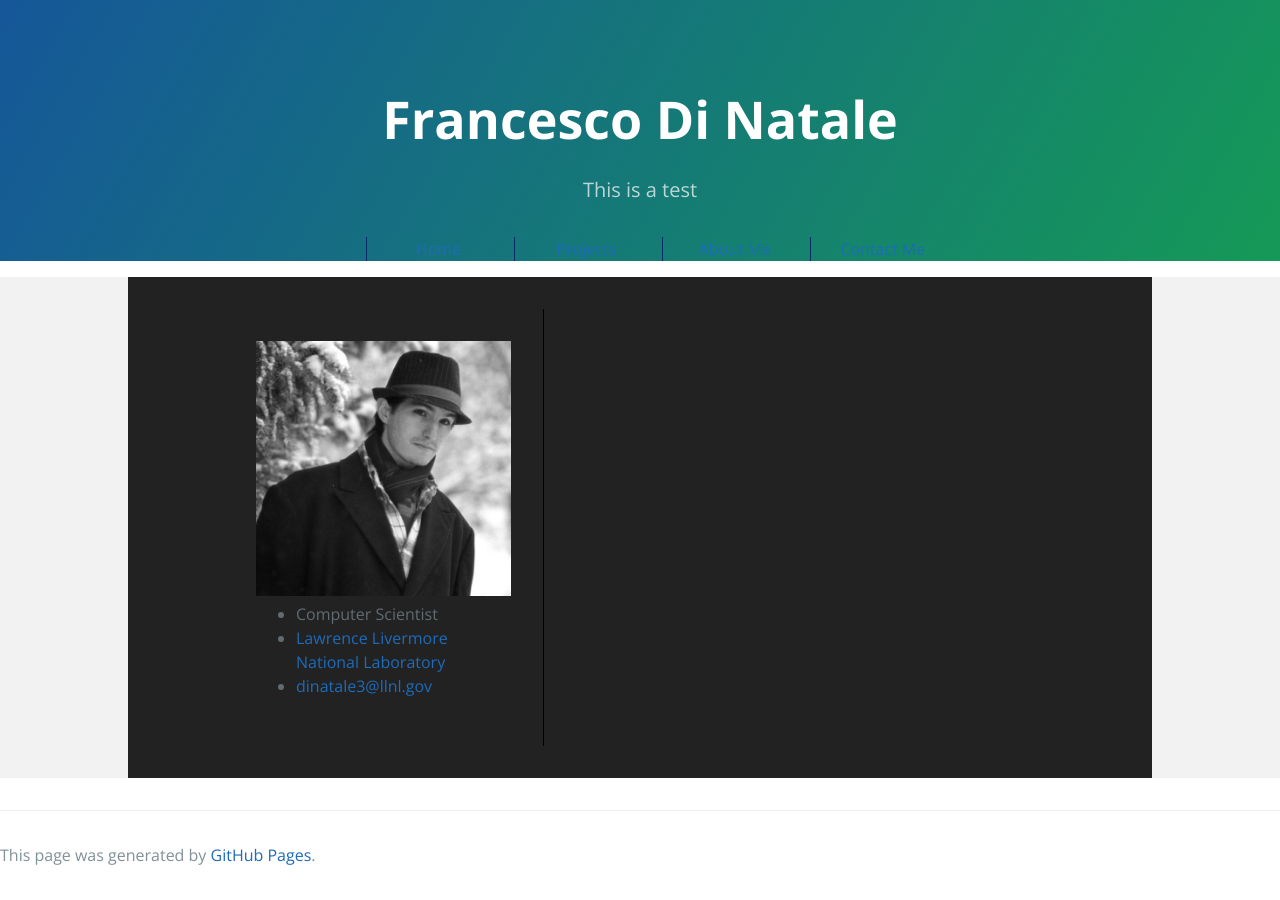
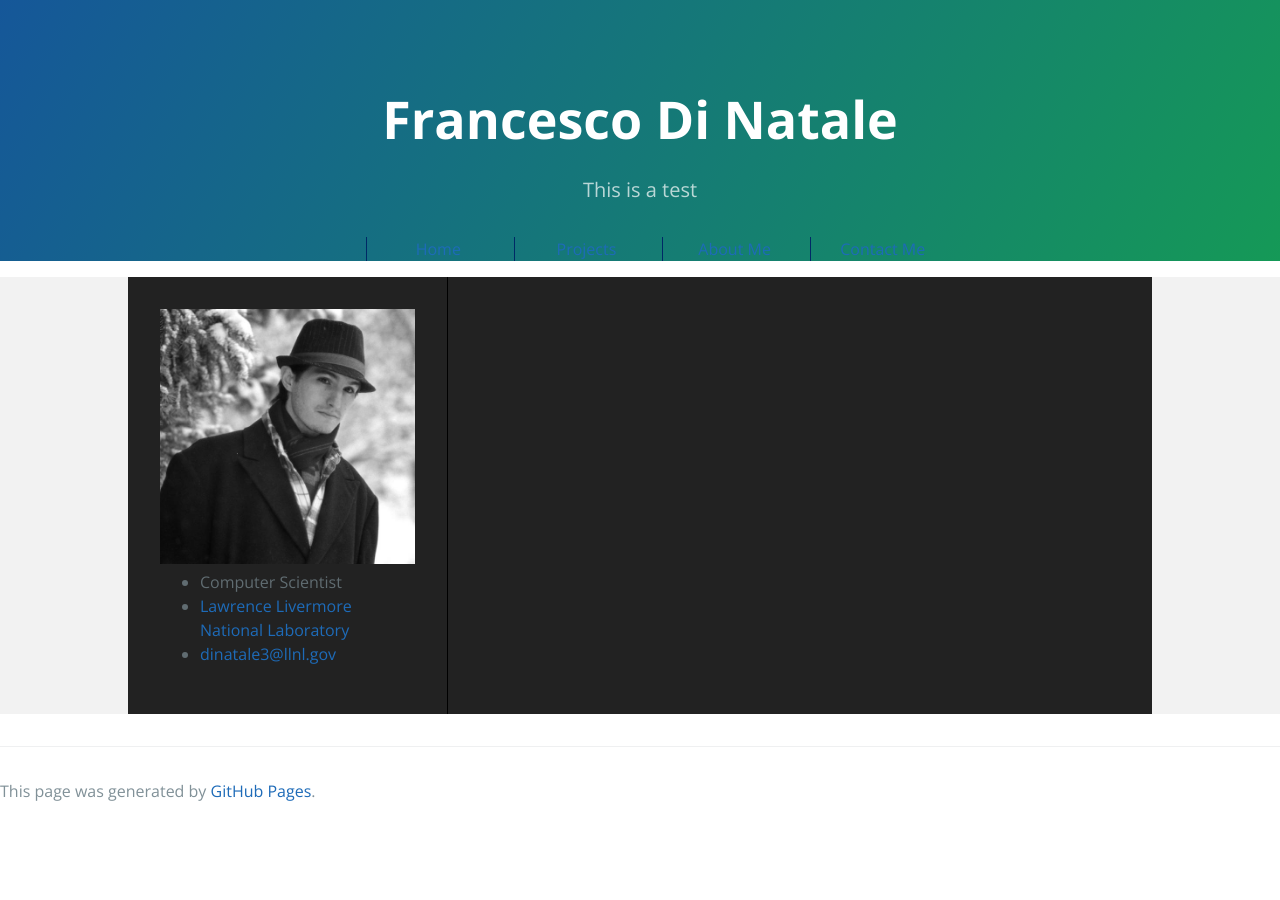
Before and after one commit to FrankD412/frankd412.github.io, a Jekyll site: the page built from index.html, in a window 1280 px wide. Built offline with Jekyll 4.4.1, drawn with Linux system fonts in a browser that asks for light colours.

Commit message:
Removal of main-content padding.

```diff
--- a/_sass/jekyll-theme-cayman.scss
+++ b/_sass/jekyll-theme-cayman.scss
@@ -150,18 +150,15 @@ a {
 
   @include large {
     max-width: 64rem;
-    padding: 2rem 6rem;
     margin: 0 auto;
     font-size: 1.1rem;
   }
 
   @include medium {
-    padding: 2rem 4rem;
     font-size: 1.1rem;
   }
 
   @include small {
-    padding: 2rem 1rem;
     font-size: 1rem;
   }
 
```
